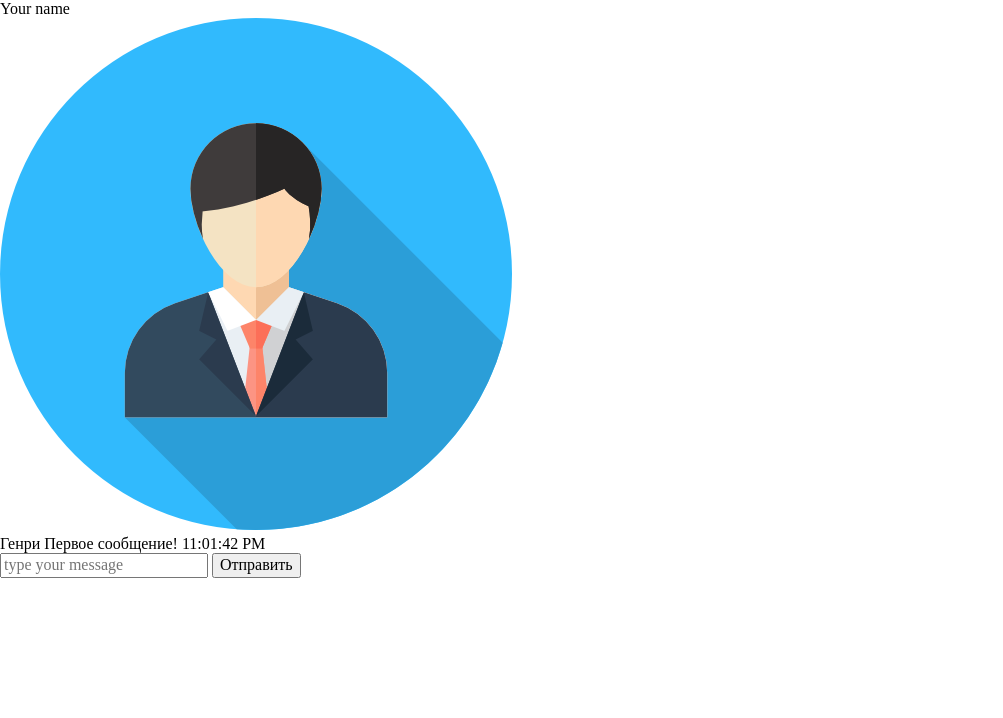
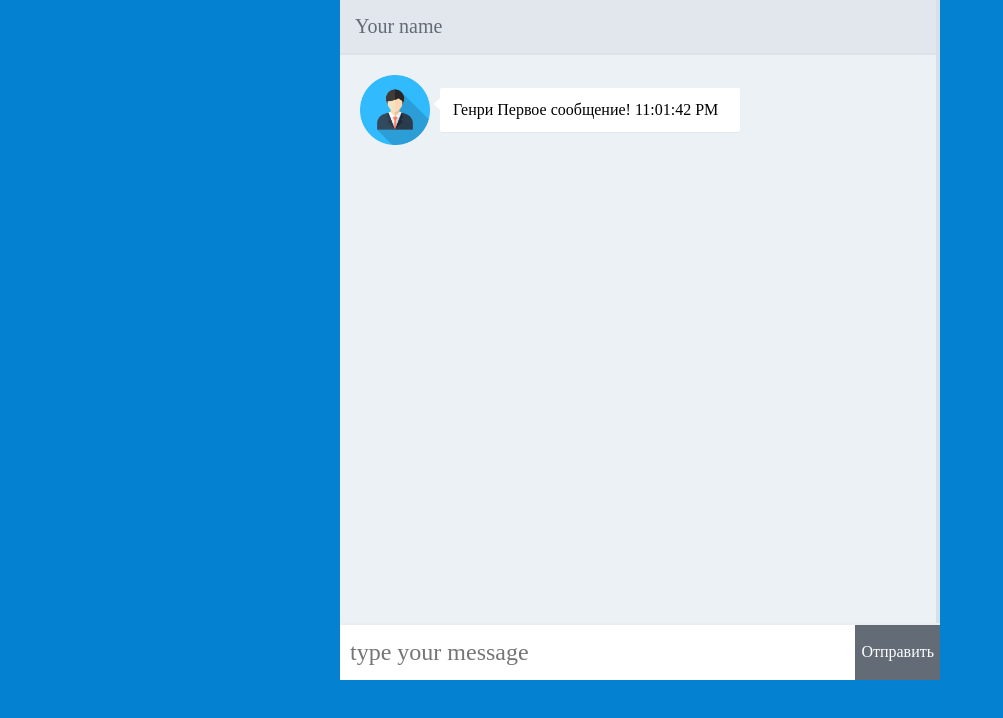
Before and after one commit to GeometricEath/chat_project, a website: page index.html in a window 1280 px wide. Shown: the whole page, without its empty margins (0-1003 px from the left). Drawn offline with nearby package versions, Linux system fonts and the light colour scheme.

Commit message:
* fix file path css

```diff
--- a/index.html
+++ b/index.html
@@ -6,7 +6,10 @@
     <meta http-equiv="X-UA-Compatible" content="ie=edge">
     <title>Document</title>
     <link rel="stylesheet" href="//cdn.rawgit.com/necolas/normalize.css/master/normalize.css">
-    <link rel="stylesheet" href="./src/styles/index.css">
+    <link rel="stylesheet" href="./src/components/app/app.css">
+    <link rel="stylesheet" href="./src/components/chat/chat.css">
+    <link rel="stylesheet" href="./src/components/field/field.css">
+    <link rel="stylesheet" href="./src/components/message/message.css">
 </head>
 <body>
     <div class="app">
```
